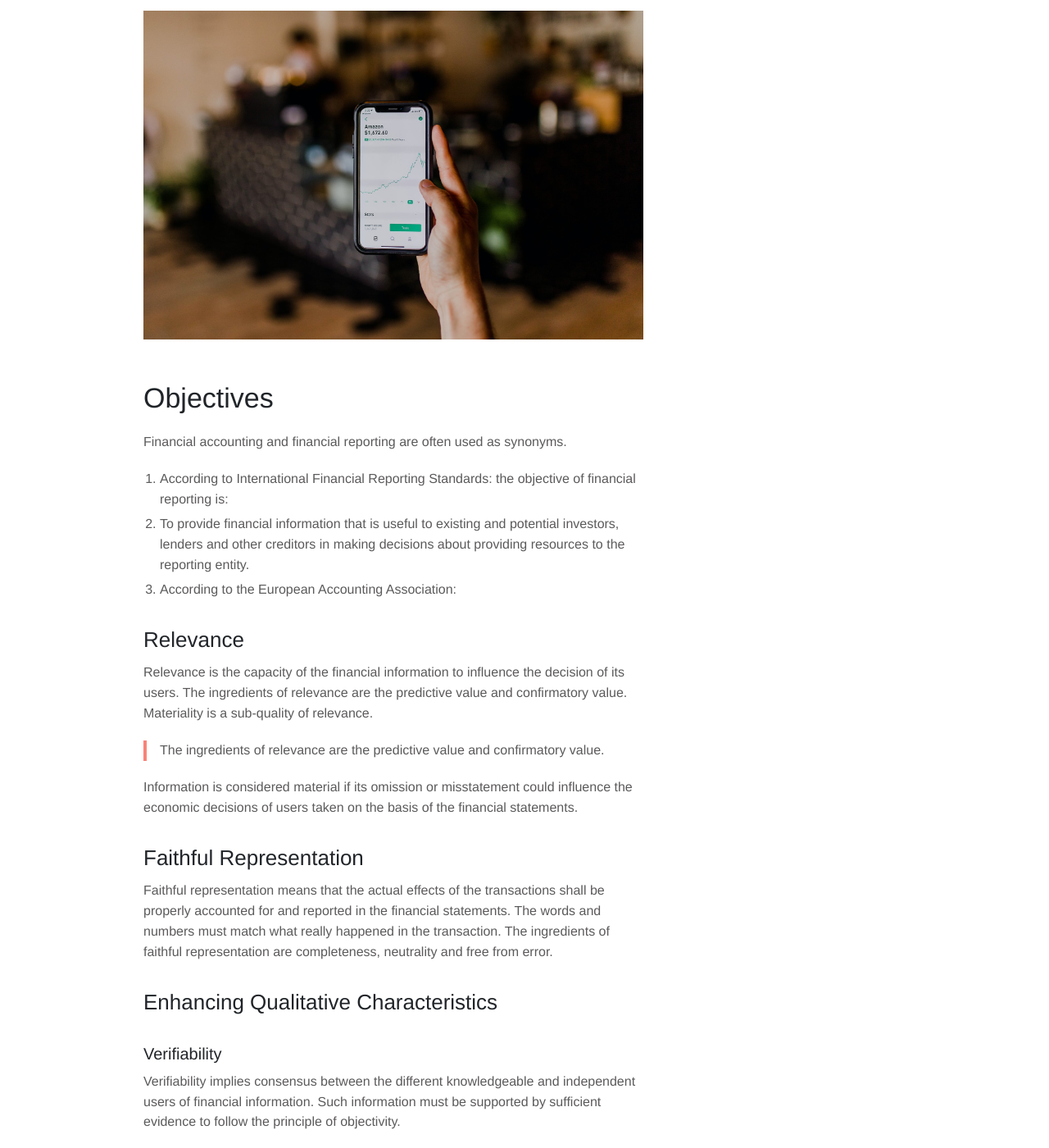
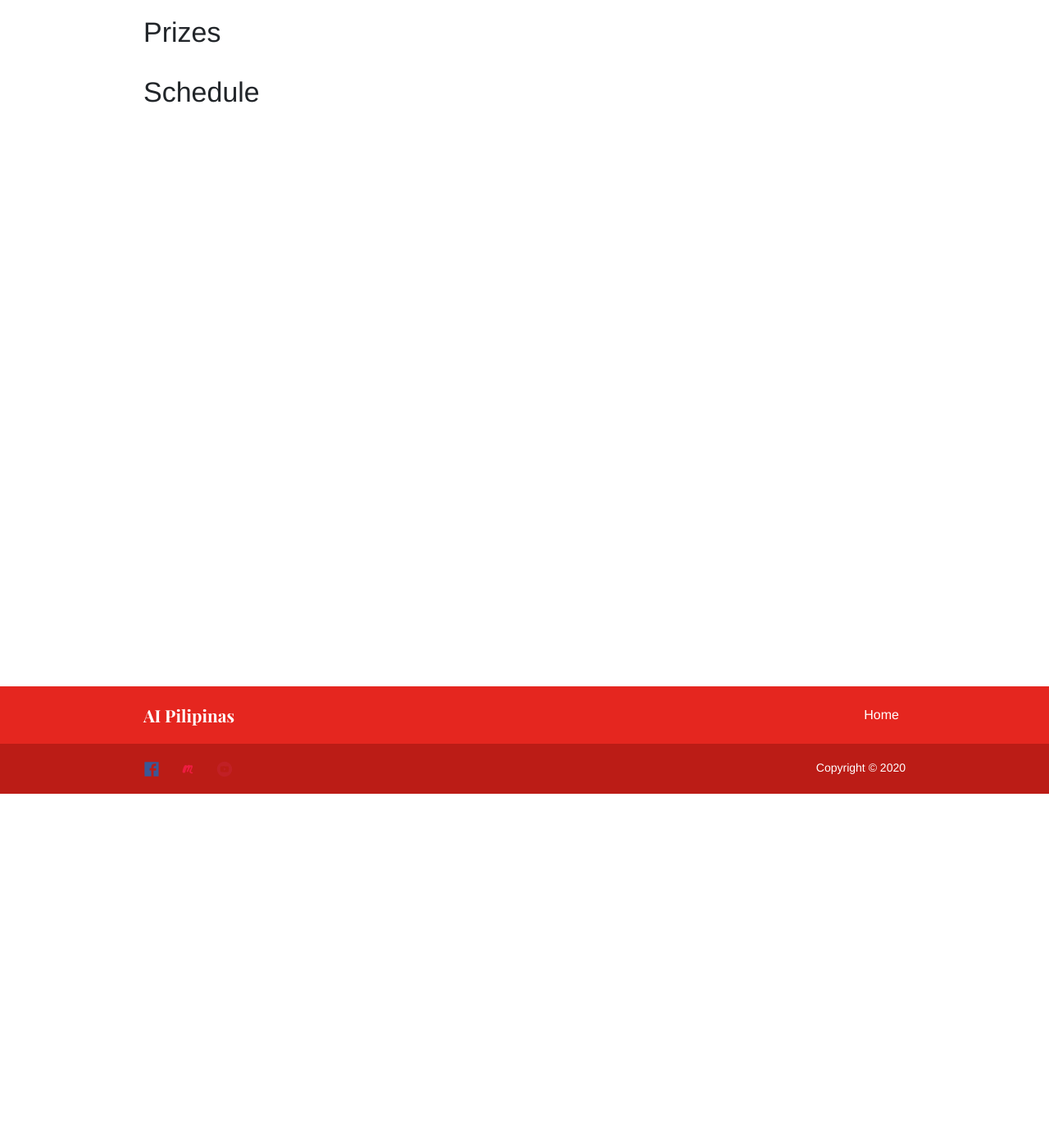
Before and after one commit to aipilipinas/aipilipinas.github.io, a Jekyll site: the page built from _events/tfshowcase.md, in a window 1280 px wide and 1400 px high, scrolled down 432 px. Shown: the whole window at 82% size. Built offline with Jekyll 4.4.1, drawn with Linux system fonts in a browser that asks for light colours; some of the changed text lies outside the part shown.

```diff
--- a/_events/tfshowcase.md
+++ b/_events/tfshowcase.md
@@ -1,15 +1,21 @@
 ---
-title: "Accounting"
+title: "TensorFlow Project Showcase"
 date: 2018-11-18T12:33:46+10:00
 featured: true
 weight: 1
 ---
 
-Financial accounting (or financial accountancy) is the field of accounting concerned with the **summary, analysis and reporting** of financial transactions related to a business.
+TBA
 
+# Mechanics
+
+# Prizes
+
+# Schedule
+<!--
 ![Accounting Services](/images/austin-distel-nGc5RT2HmF0-unsplash.jpg)
-
-# Objectives
+ -->
+<!-- # Objectives
 
 Financial accounting and financial reporting are often used as synonyms.
 
@@ -78,4 +84,4 @@
         - international
 - goodwill
 
-Owner's equity, sometimes referred to as net assets, is represented differently depending on the type of business ownership. Business ownership can be in the form of a sole proprietorship, partnership, or a corporation. For a corporation, the owner's equity portion usually shows common stock, and retained earnings (earnings kept in the company). Retained earnings come from the retained earnings statement, prepared prior to the balance sheet.
+Owner's equity, sometimes referred to as net assets, is represented differently depending on the type of business ownership. Business ownership can be in the form of a sole proprietorship, partnership, or a corporation. For a corporation, the owner's equity portion usually shows common stock, and retained earnings (earnings kept in the company). Retained earnings come from the retained earnings statement, prepared prior to the balance sheet. -->
```
